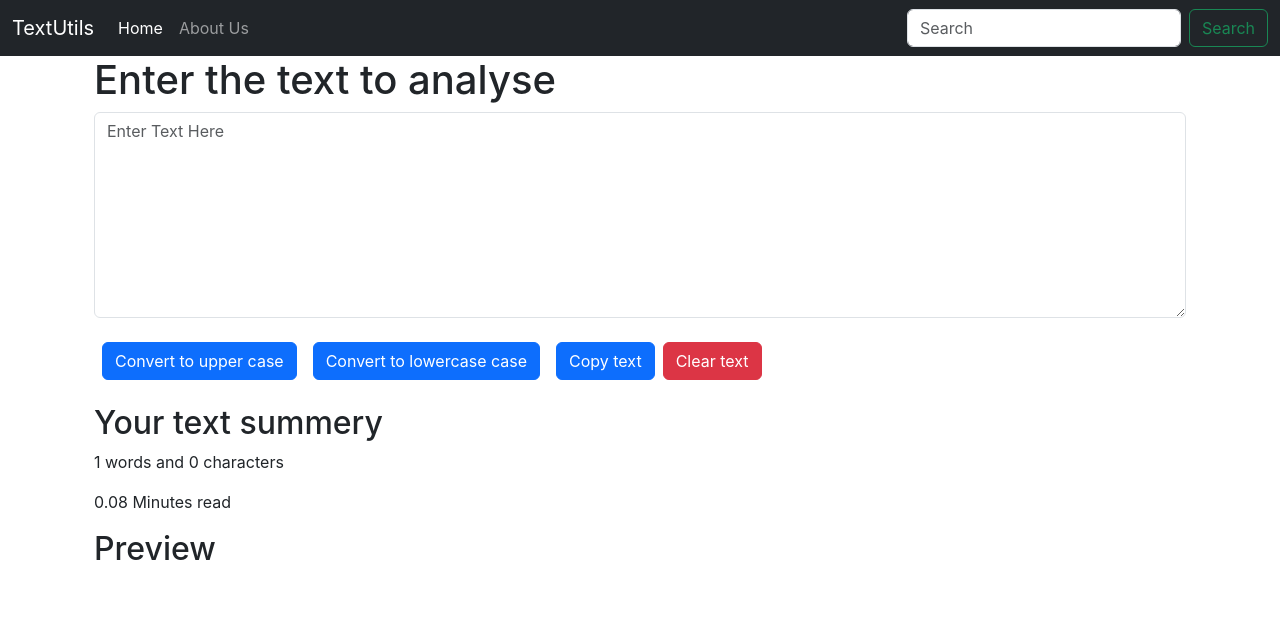
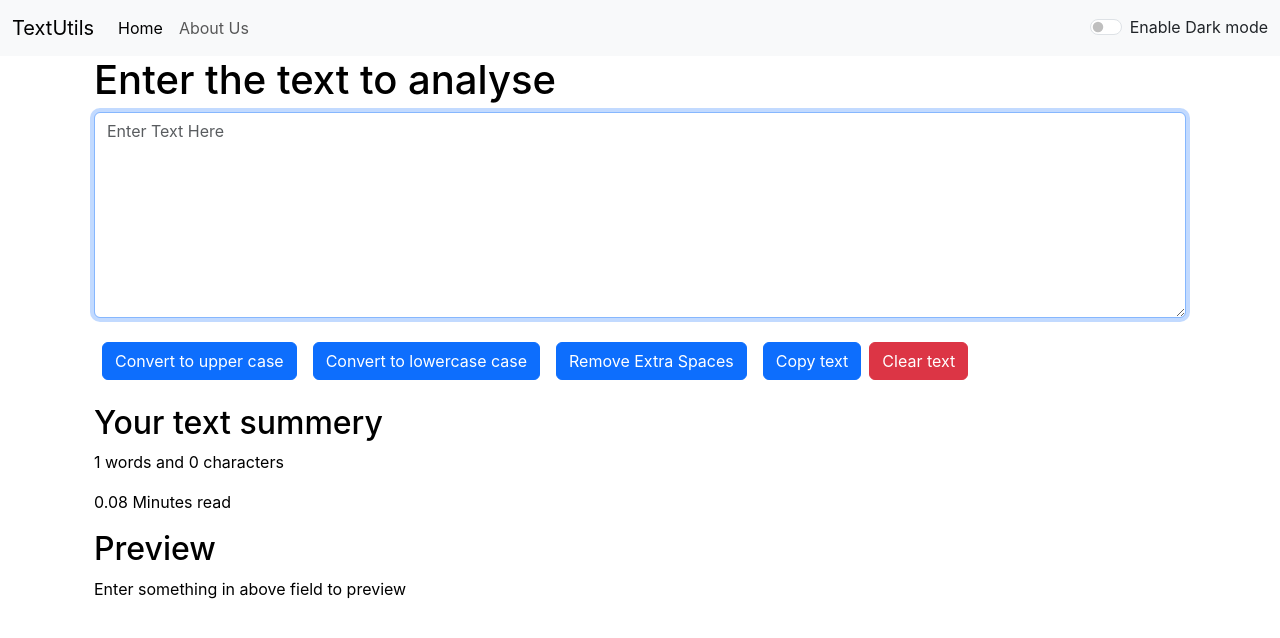
Before and after one commit to Rishikesh-00/TextUtils, a React (Create React App) app: page / in a window 1280 px wide. Shown: the top 638 px of the page. Built offline with nearby package versions, Linux system fonts and the light colour scheme.

Commit message:
git commit -m "dark mode is added in textutils app"

```diff
--- a/src/App.js
+++ b/src/App.js
@@ -1,18 +1,24 @@
 import "./App.css";
 import Navbar from "./components/Navbar";
 import TextForm from "./components/TextForm";
-// import About from "./components/About";
+import { useState } from "react";
 function App() {
+  const [mode,setMode]=useState("light")
+ const toggleMode=()=>{
+    if(mode==='light'){
+      setMode('dark')
+      document.body.style.backgroundColor='#042743'
+    }else{
+      setMode('light')
+      document.body.style.backgroundColor='white'
+    }
+  }
   return (
     <>
-      {/* <Navbar /> */}
-      <Navbar title="TextUtils" about="About Us" />
+      <Navbar title="TextUtils" about="About Us" mode={mode} toggleMode={toggleMode}/>
       <div className="container">
-      <TextForm heading="Enter the text to analyse"/>
+      <TextForm heading="Enter the text to analyse" mode={mode} />
       </div>
-      {/* <div className="container">
-      <About/>
-      </div> */}
     </>
   );
 }
--- a/src/components/Navbar.js
+++ b/src/components/Navbar.js
@@ -3,7 +3,7 @@ import PropTypes from "prop-types";
 
 export default function Navbar(props) {
   return (
-    <nav className="navbar navbar-expand-lg navbar-dark bg-dark">
+    <nav className={`navbar navbar-expand-lg navbar-${props.mode} bg-${props.mode}`}>
       <div className="container-fluid">
         <a className="navbar-brand" href="/">
           {props.title}
@@ -32,17 +32,10 @@ export default function Navbar(props) {
               </a>
             </li>
           </ul>
-          <form className="d-flex" role="search">
-            <input
-              className="form-control me-2"
-              type="search"
-              placeholder="Search"
-              aria-label="Search"
-            />
-            <button className="btn btn-outline-success" type="submit">
-              Search
-            </button>
-          </form>
+          <div className={`form-check form-switch text-${props.mode==='light'?'dark':'light'}`}>
+            <input className="form-check-input" type="checkbox" role="switch" id="flexSwitchCheckDefault" onClick={props.toggleMode}/>
+            <label className="form-check-label"  htmlFor="flexSwitchCheckDefault">Enable Dark mode</label>
+          </div>
         </div>
       </div>
     </nav>
--- a/src/components/TextForm.js
+++ b/src/components/TextForm.js
@@ -16,6 +16,14 @@ export default function TextForm(props) {
       else
         setText(text.toLowerCase())
     }
+    const handeSpaceClick=()=>{
+      if (text.length===0)
+        alert("Empty TextField")
+      else{
+        var newText=text.split(/[ ]+/);
+        setText(newText.join(" "))
+      }
+    }
     const handeclrClick=()=>{
       setText("")
     }
@@ -29,16 +37,19 @@ export default function TextForm(props) {
 
   return (
     <>
+    <div style={{color:props.mode==='light'?'black':'white'}}>
 
-        <div className="container">
+    <div className="container">
             <h1>{props.heading}</h1>
-          <textarea
+          <textarea autoFocus
+          style={{backgroundColor:props.mode==='light'?'white':'#042743',color:props.mode==='light'?'black':'white'}}
             className="form-control"
             id="MyBox"
             rows="8" value={text} onChange={handelOnChange} placeholder="Enter Text Here"
           ></textarea> <br />
           <button type="button " className="btn btn-primary mx-2" onClick={handelUpClick}>Convert to upper case</button>
           <button type="button " className="btn btn-primary mx-2" onClick={handelowClick}>Convert to lowercase case</button>
+          <button type="button " className="btn btn-primary mx-2" onClick={handeSpaceClick}>Remove Extra Spaces</button>
           <button type="button " className="btn btn-primary mx-2" onClick={handecopyClick}>Copy text</button>
           <button type="button " className="btn btn-danger" onClick={handeclrClick}>Clear text</button>
 
@@ -48,8 +59,9 @@ export default function TextForm(props) {
         <p>{text.trim().split(" ").length} words and {text.length} characters</p>
         <p>{0.08 * text.trim().split(" ").length} Minutes read</p>
         <h2>Preview</h2>
-        <p>{text}</p>
+        <p>{text.length>0?text:"Enter something in above field to preview"}</p>
       </div>
+    </div>
     </>
   );
 }
```
